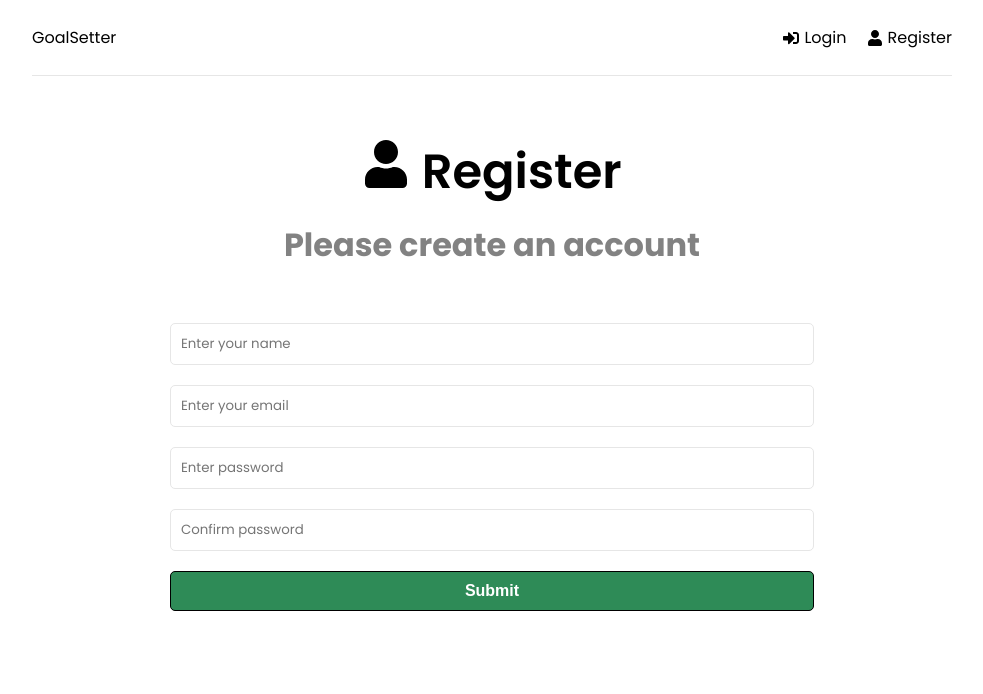
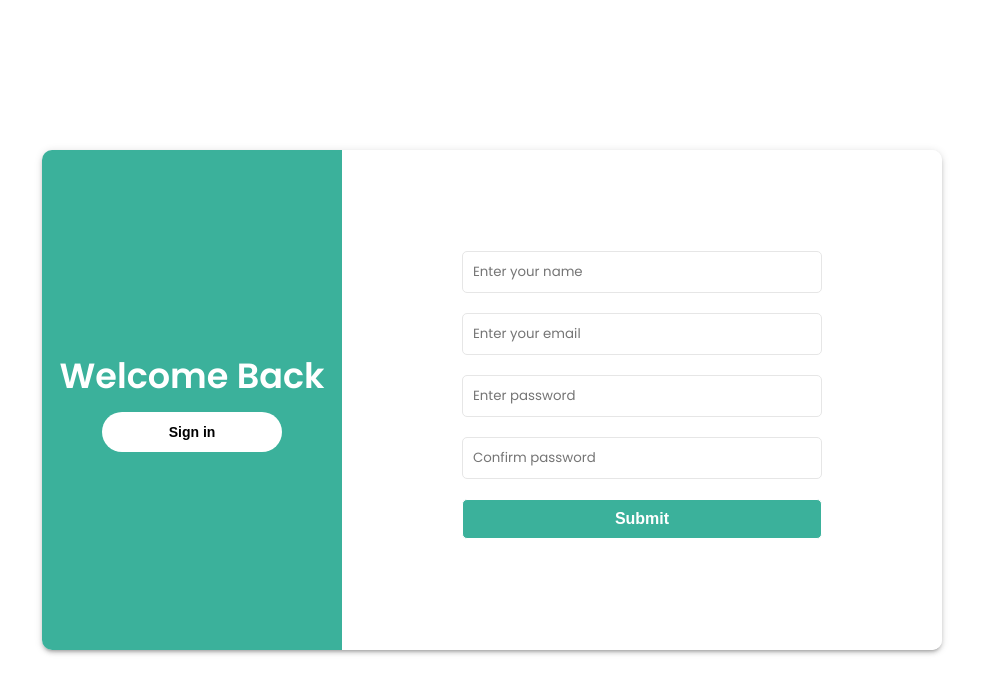
Before and after one commit to SteveRSA/MernStack, a React (Create React App) app in the folder frontend/: page /register in a window 1280 px wide. Shown: the top 694 px of the page, without its empty margins (148-1131 px from the left). Built offline with nearby package versions, Linux system fonts and the light colour scheme.

Commit message:
Fronted changes

```diff
--- a/frontend/src/App.js
+++ b/frontend/src/App.js
@@ -11,7 +11,7 @@
     <>
       <Router>
         <div className='container'>
-          <Header />
+        {/* <Header /> */}
           <Routes>
             <Route path='/' element={<Dashboard />} />
             <Route path='/login' element={<Login />} />
--- a/frontend/src/index.css
+++ b/frontend/src/index.css
@@ -137,9 +137,9 @@
 
 .btn {
   padding: 10px 20px;
-  border: 1px solid #000;
+  border: 1px solid white;
   border-radius: 5px;
-  background: seagreen;
+  background: #3bb19b;
   color: #fff;
   font-size: 16px;
   font-weight: 700;
@@ -157,7 +157,7 @@
 
 .btn-reverse {
   background: #fff;
-  color: seagreen;
+  color: #3bb19b;
 }
 
 .btn-block {
@@ -213,3 +213,218 @@
     font-size: 1.5rem;
   }
 }
+
+
+/* Login Screen */
+
+.login_container {
+	width: 100%;
+	min-height: 100vh;
+	/* background-color: #f5f5f5; */
+	display: flex;
+	align-items: center;
+	justify-content: center;
+}
+
+.login_form_container {
+	width: 900px;
+	height: 500px;
+	display: flex;
+	border-radius: 10px;
+	box-shadow: 0px 3px 3px -2px rgb(0 0 0 / 20%),
+		0px 3px 4px 0px rgb(0 0 0 / 14%), 0px 1px 8px 0px rgb(0 0 0 / 12%);
+}
+
+.login_left {
+	flex: 2;
+	display: flex;
+	flex-direction: column;
+	align-items: center;
+	justify-content: center;
+	background-color: white;
+	border-top-left-radius: 10px;
+	border-bottom-left-radius: 10px;
+}
+
+.form_container {
+	display: flex;
+	flex-direction: column;
+	align-items: center;
+}
+
+.form_container h1 {
+	font-size: 40px;
+	margin-top: 0;
+}
+
+.input {
+	outline: none;
+	border: none;
+	width: 370px;
+	padding: 15px;
+	border-radius: 10px;
+	background-color: #edf5f3;
+	margin: 5px 0;
+	font-size: 14px;
+}
+
+.error_msg {
+	width: 370px;
+	padding: 15px;
+	margin: 5px 0;
+	font-size: 14px;
+	background-color: #f34646;
+	color: white;
+	border-radius: 5px;
+	text-align: center;
+}
+
+.login_right {
+	flex: 1;
+	display: flex;
+	flex-direction: column;
+	align-items: center;
+	justify-content: center;
+	background-color: #3bb19b;
+	border-top-right-radius: 10px;
+	border-bottom-right-radius: 10px;
+}
+
+.login_right h1 {
+	margin-top: 0;
+	color: white;
+	font-size: 40px;
+	align-self: center;
+}
+
+.white_btn,
+.green_btn {
+	border: none;
+	outline: none;
+	padding: 12px 0;
+	background-color: white;
+	border-radius: 20px;
+	width: 180px;
+	font-weight: bold;
+	font-size: 14px;
+	cursor: pointer;
+}
+
+.green_btn {
+	background-color: #3bb19b;
+	color: white;
+	margin: 10px;
+}
+
+.bgcustomgreen {
+	background-color: #3bb19b;
+}
+
+
+
+
+/* Register Screen */
+
+.signup_container {
+	width: 100%;
+	min-height: 100vh;
+	/* background-color: #f5f5f5; */
+	display: flex;
+	align-items: center;
+	justify-content: center;
+}
+
+.signup_form_container {
+	width: 900px;
+	height: 500px;
+	display: flex;
+	border-radius: 10px;
+	box-shadow: 0px 3px 3px -2px rgb(0 0 0 / 20%),
+		0px 3px 4px 0px rgb(0 0 0 / 14%), 0px 1px 8px 0px rgb(0 0 0 / 12%);
+}
+
+.signup_left {
+	flex: 1;
+	display: flex;
+	flex-direction: column;
+	align-items: center;
+	justify-content: center;
+	background-color: #3bb19b;
+	border-top-left-radius: 10px;
+	border-bottom-left-radius: 10px;
+}
+
+	.signup_left h1 {
+		margin-top: 0;
+		color: white;
+		font-size: 35px;
+		align-self: center;
+	}
+
+.signup_right {
+	flex: 2;
+	display: flex;
+	flex-direction: column;
+	align-items: center;
+	justify-content: center;
+	background-color: white;
+	border-top-right-radius: 10px;
+	border-bottom-right-radius: 10px;
+}
+
+.form_container {
+	display: flex;
+	flex-direction: column;
+	align-items: center;
+}
+
+.form_container h1 {
+	font-size: 40px;
+	margin-top: 0;
+}
+
+.input {
+	outline: none;
+	border: none;
+	width: 370px;
+	padding: 15px;
+	border-radius: 10px;
+	background-color: #edf5f3;
+	margin: 5px 0;
+	font-size: 14px;
+}
+
+.error_msg {
+	width: 370px;
+	padding: 15px;
+	margin: 5px 0;
+	font-size: 14px;
+	background-color: #f34646;
+	color: white;
+	border-radius: 5px;
+	text-align: center;
+}
+
+.white_btn,
+.green_btn {
+	border: none;
+	outline: none;
+	padding: 12px 0;
+	background-color: white;
+	border-radius: 20px;
+	width: 180px;
+	font-weight: bold;
+	font-size: 14px;
+	cursor: pointer;
+}
+
+.green_btn_register {
+	background-color: #3bb19b;
+	color: white;
+	/* margin: 10px; */
+  width: 100%;
+}
+
+.width60{
+  width: 60%;
+}
--- a/frontend/src/pages/Dashboard.jsx
+++ b/frontend/src/pages/Dashboard.jsx
@@ -5,6 +5,7 @@
 import GoalItem from '../components/GoalItem'
 import Spinner from '../components/Spinner'
 import { getGoals, reset } from '../features/goals/goalSlice'
+import Header from '../components/Header'
 
 function Dashboard() {
   const navigate = useNavigate()
@@ -37,6 +38,7 @@
 
   return (
     <>
+      <Header />
       <section className='heading'>
         <h1>Welcome {user && user.name}</h1>
         <p>Goals Dashboard</p>
--- a/frontend/src/pages/Login.jsx
+++ b/frontend/src/pages/Login.jsx
@@ -1,10 +1,11 @@
 import { useState, useEffect } from 'react'
 import { FaSignInAlt } from 'react-icons/fa'
 import { useSelector, useDispatch } from 'react-redux'
-import { useNavigate } from 'react-router-dom'
+import { Link, useNavigate } from 'react-router-dom'
 import { toast } from 'react-toastify'
 import { login, reset } from '../features/auth/authSlice'
 import Spinner from '../components/Spinner'
+
 
 function Login() {
   const [formData, setFormData] = useState({
@@ -57,7 +58,54 @@
 
   return (
     <>
-      <section className='heading'>
+
+<div className="login_container">
+			<div className="login_form_container">
+				<div className="login_left">
+        <form onSubmit={onSubmit}>
+          <h1>Login to Your Account</h1>
+          <div className='form-group'>
+            <input
+              type='email'
+              className='form-control'
+              id='email'
+              name='email'
+              value={email}
+              placeholder='Enter your email'
+              onChange={onChange}
+            />
+          </div>
+          <div className='form-group'>
+            <input
+              type='password'
+              className='form-control'
+              id='password'
+              name='password'
+              value={password}
+              placeholder='Enter password'
+              onChange={onChange}
+            />
+          </div>
+
+          <div className='form-group'>
+            <button type='submit' className='btn btn-block'>
+              Submit
+            </button>
+          </div>
+        </form>
+				</div>
+				<div className="login_right">
+					<h1>New Here ?</h1>
+					<Link to="/register">
+						<button type="button" className="white_btn">
+							Sign Up
+						</button>
+					</Link>
+				</div>
+			</div>
+		</div>
+
+      {/* <section className='heading'>
         <h1>
           <FaSignInAlt /> Login
         </h1>
@@ -95,7 +143,7 @@
             </button>
           </div>
         </form>
-      </section>
+      </section> */}
     </>
   )
 }
--- a/frontend/src/pages/Register.jsx
+++ b/frontend/src/pages/Register.jsx
@@ -1,6 +1,6 @@
 import { useState, useEffect } from 'react'
 import { useSelector, useDispatch } from 'react-redux'
-import { useNavigate } from 'react-router-dom'
+import { Link, useNavigate } from 'react-router-dom'
 import { toast } from 'react-toastify'
 import { FaUser } from 'react-icons/fa'
 import { register, reset } from '../features/auth/authSlice'
@@ -64,7 +64,74 @@
 
   return (
     <>
-      <section className='heading'>
+
+      <div className="signup_container">
+        <div className="signup_form_container">
+          <div className="signup_left">
+            <h1>Welcome Back</h1>
+            <Link to="/login">
+              <button type="button" className="white_btn">
+                Sign in
+              </button>
+            </Link>
+          </div>
+          <div className="signup_right">
+            <form className="width60" onSubmit={onSubmit}>
+              <div className='form-group'>
+                <input
+                  type='text'
+                  className='form-control'
+                  id='name'
+                  name='name'
+                  value={name}
+                  placeholder='Enter your name'
+                  onChange={onChange}
+                />
+              </div>
+              <div className='form-group'>
+                <input
+                  type='email'
+                  className='form-control'
+                  id='email'
+                  name='email'
+                  value={email}
+                  placeholder='Enter your email'
+                  onChange={onChange}
+                />
+              </div>
+              <div className='form-group'>
+                <input
+                  type='password'
+                  className='form-control'
+                  id='password'
+                  name='password'
+                  value={password}
+                  placeholder='Enter password'
+                  onChange={onChange}
+                />
+              </div>
+              <div className='form-group'>
+                <input
+                  type='password'
+                  className='form-control'
+                  id='password2'
+                  name='password2'
+                  value={password2}
+                  placeholder='Confirm password'
+                  onChange={onChange}
+                />
+              </div>
+              <div className='form-group'>
+                <button type='submit' className='btn green_btn_register'>
+                  Submit
+                </button>
+              </div>
+            </form>
+          </div>
+        </div>
+      </div>
+
+      {/* <section className='heading'>
         <h1>
           <FaUser /> Register
         </h1>
@@ -123,7 +190,7 @@
             </button>
           </div>
         </form>
-      </section>
+      </section> */}
     </>
   )
 }
```
